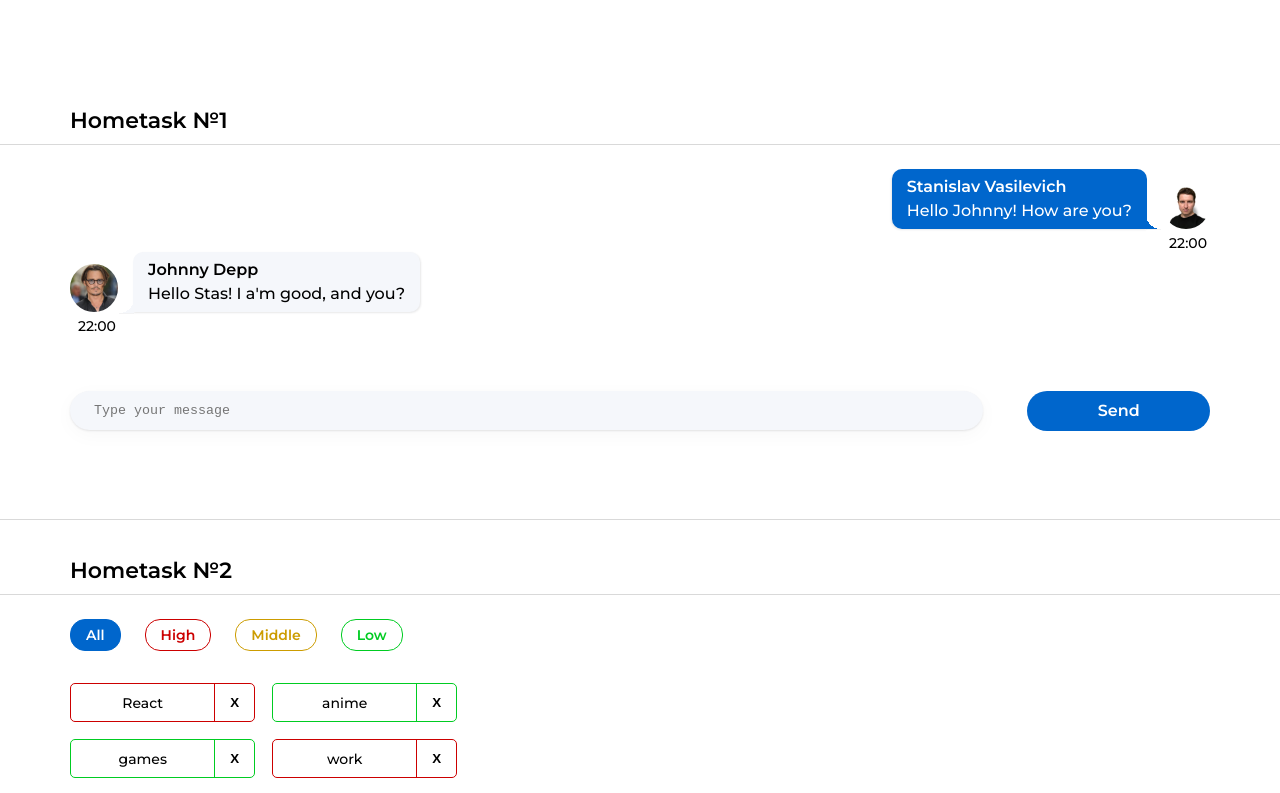
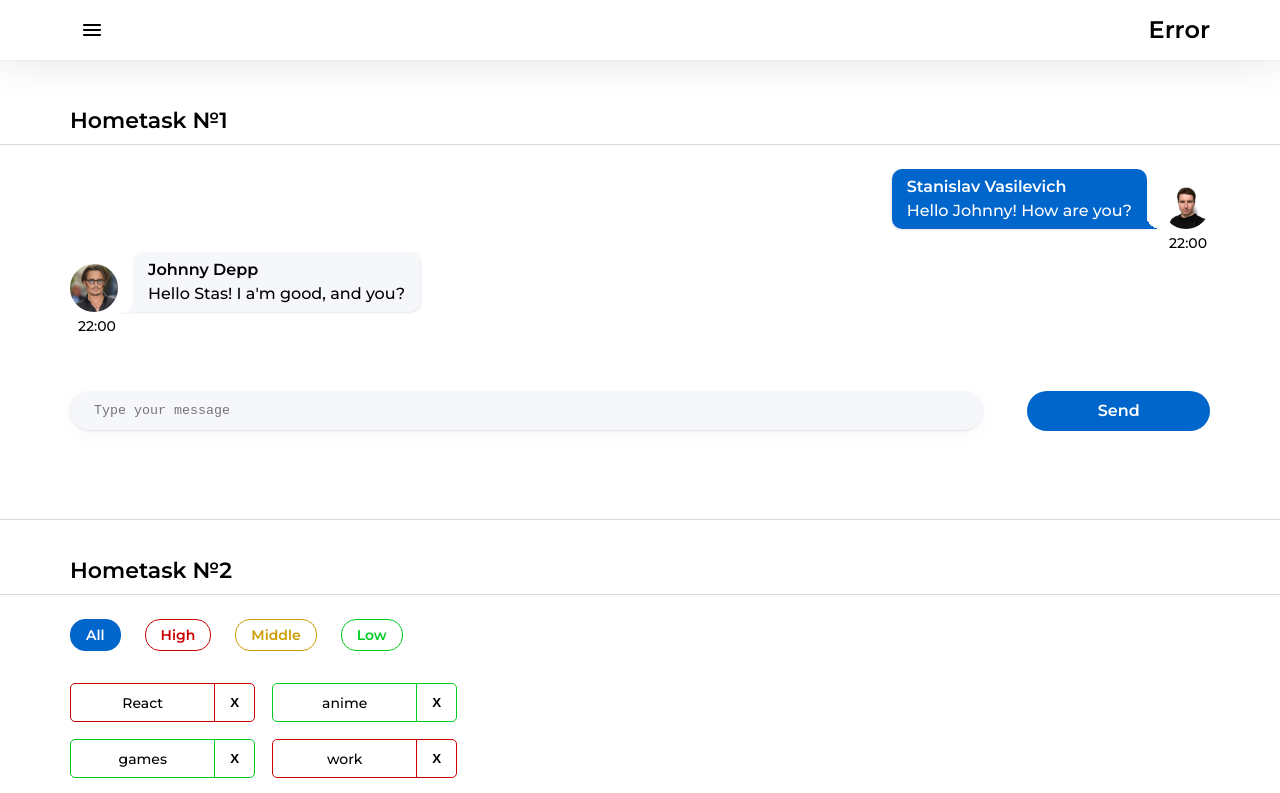
Before and after one commit to Stanislav-Vasilevich/ignat-homework, a React (Create React App) app: page / in a window 1280 px wide. Shown: the top 793 px of the page. Built offline with nearby package versions, Linux system fonts and the light colour scheme.

Commit message:
выполнил первое задание вторника

```diff
--- a/src/s1-main/App.module.css
+++ b/src/s1-main/App.module.css
@@ -28,3 +28,10 @@
   color: #000;
   margin: 0 0 10px;
 }
+
+@media screen and (max-width: 1280px) {
+	.container {
+		width: 100%;
+		padding: 0 70px;
+	}
+}
--- a/src/s1-main/App.tsx
+++ b/src/s1-main/App.tsx
@@ -1,19 +1,12 @@
 import React from 'react'
 import s from './App.module.css'
-import HW1 from '../s2-homeworks/hw01/HW1'
-import HW2 from '../s2-homeworks/hw02/HW2';
-import HW3 from "../s2-homeworks/hw03/HW3";
-import HW4 from "../s2-homeworks/hw04/HW4";
+import HW5 from "../s2-homeworks/hw05/HW5";
 
 function App() {
 	return (
 		<div className={s.App}>
-			<HW1/>
-			<HW2/>
-			<HW3/>
-			<HW4/>
 			{/*при выполнении дз 5 и более - закомментировать здесь дз 1-4, так как они есть внутри дз 5*/}
-			{/*<HW5/>*/}
+			<HW5/>
 		</div>
 	)
 }
--- a/src/s2-homeworks/hw05/HW5.tsx
+++ b/src/s2-homeworks/hw05/HW5.tsx
@@ -4,7 +4,6 @@ import { Layout } from './layout/Layout'
 import Pages from './Pages'
 
 /*
-* 1 - в файле Pages.tsx дописать роуты на все страницы
 * 2 - в файле Sidebar.tsx дописать className так чтоб вешался класс s.active когда мы уже на соответствующей странице
 * 3 - застилизовать хэдэр и сайдбар в соответствии с дизайном
 * */
--- a/src/s2-homeworks/hw05/Pages.tsx
+++ b/src/s2-homeworks/hw05/Pages.tsx
@@ -18,15 +18,15 @@ function Pages() {
             <Routes>
                 {/*роутинг будут писать студенты*/}
                 {/*в начале мы попадаем на страницу '/' и переходим сразу на страницу /pre-junior*/}
-                {/*<Route ...*/}
+                <Route path={'/'} element={(<PreJunior/>)}/>
 
                 {/*роуты для /pre-junior, /junior, /junior-plus*/}
-                {/*<Route ...*/}
-                {/*<Route ...*/}
-                {/*<Route ...*/}
+                <Route path={PATH.PRE_JUNIOR} element={(<PreJunior/>)}/>
+                <Route path={PATH.JUNIOR} element={(<Junior/>)}/>
+                <Route path={PATH.JUNIOR_PLUS} element={(<JuniorPlus/>)}/>
 
                 {/*роут для несуществующей страницы должен отрисовать <Error404 />*/}
-                {/*<Route ...*/}
+							<Route path={'/*'} element={(<Error404/>)}/>
             </Routes>
         </div>
     )
--- a/src/s2-homeworks/hw05/header/Header.module.css
+++ b/src/s2-homeworks/hw05/header/Header.module.css
@@ -1,8 +1,31 @@
 .burgerMenuIcon {
+	width: 24px;
+	height: 24px;
+	cursor: pointer;
+	padding: 10px;
+	box-sizing: content-box;
 }
 
 .header {
+	width: 100%;
+	height: 60px;
+	position: fixed;
+	top: 0;
+	left: 0;
+	background: #FFF;
+	box-shadow: 0 0 40px rgba(29, 33, 38, 0.13), 0 0 2px rgba(29, 33, 38, 0.1);
 }
 
-.header h1 {
+.content {
+	height: 100%;
+	display: flex;
+	justify-content: space-between;
+	align-items: center;
 }
+
+.title {
+	font-weight: 600;
+	font-size: 24px;
+	line-height: 1.2;
+	color: #000;
+}
--- a/src/s2-homeworks/hw05/header/Header.tsx
+++ b/src/s2-homeworks/hw05/header/Header.tsx
@@ -3,6 +3,7 @@ import burgerIcon from './burger.svg'
 import s from './Header.module.css'
 import {useLocation} from 'react-router-dom'
 import {PATH} from '../Pages'
+import s2 from "../../../s1-main/App.module.css";
 
 type PropsType = {
 	handleOpen: () => void
@@ -22,8 +23,8 @@ export const Header: FC<PropsType> = ({handleOpen}) => {
 					? 'Junior Plus'
 					: 'Error'
 	return (
-        <>
-            <div id={'hw5-header'} className={s.header}>
+		<header id={'hw5-header'} className={s.header}>
+			<div className={`${s2.container} ${s.content}`}>
 				<img
 					src={burgerIcon}
 					id={'hw5-burger-menu'}
@@ -31,8 +32,8 @@ export const Header: FC<PropsType> = ({handleOpen}) => {
 					onClick={handleOpen}
 					alt={'open menu'}
 				/>
-                <h1>{pageName}</h1>
+				<h1 className={s.title}>{pageName}</h1>
 			</div>
-        </>
+		</header>
 	)
 }
--- a/src/s2-homeworks/hw05/sidebar/Sidebar.module.css
+++ b/src/s2-homeworks/hw05/sidebar/Sidebar.module.css
@@ -1,25 +1,72 @@
 .sidebar {
+	width: 317px;
+	height: 100vh;
+	position: fixed;
+	top: 0;
+	left: -100%;
+	background: #FFF;
+	box-shadow: 0 10px 40px rgba(29, 33, 38, 0.13), 0 1px 2px rgba(29, 33, 38, 0.1);
+	z-index: 1;
+	padding: 63px 0 0 70px;
+	transition: .4s cubic-bezier(0.77, 0, 0.175, 1);
 }
 
-.sidebar.open {
+.open {
+	left: 0;
 }
 
 .background {
+	position: fixed;
+	top: 0;
+	left: 0;
+	width: 100%;
+	height: 100%;
+	background: #000;
+	opacity: 0.3;
+	z-index: 1;
+}
+
+.close {
+	width: 24px;
+	height: 24px;
+	padding: 10px;
+	box-sizing: content-box;
+	border: none;
+	position: absolute;
+	top: 16px;
+	right: 24px;
+	background: transparent;
+	cursor: pointer;
 }
 
 .nav {
+	display: flex;
+	flex-direction: column;
 }
 
-.nav a {
+.item, .active {
+	font-weight: 600;
+	font-size: 22px;
+	line-height: 27px;
+	color: #000;
+	text-decoration: none;
+	padding: 10px 0;
+	margin: 0 0 25px;
 }
 
-.nav a:hover {
+.item:hover {
+	font-weight: 600;
+	font-size: 22px;
+	line-height: 27px;
+	color: #58ACFF;
+	transition: .4s all;
 }
 
-.nav a.active {
-}
-.close {
+.item:last-of-type {
+	margin: 0;
 }
 
-.close img {
+.active {
+	text-decoration-line: underline;
+	color: #0059B2;
 }
--- a/src/s2-homeworks/hw05/sidebar/Sidebar.tsx
+++ b/src/s2-homeworks/hw05/sidebar/Sidebar.tsx
@@ -31,7 +31,7 @@ export const Sidebar: FC<PropsType> = ({open, handleClose}) => {
                         id={'hw5-pre-junior-link'}
                         to={PATH.PRE_JUNIOR}
                         onClick={handleClose}
-                        // className={...} // делает студент
+												className={(params) => params.isActive ? s.active : s.item}
                     >
                         Pre-junior
                     </NavLink>
@@ -39,7 +39,7 @@ export const Sidebar: FC<PropsType> = ({open, handleClose}) => {
                         id={'hw5-junior-link'}
                         to={PATH.JUNIOR}
                         onClick={handleClose}
-                        // className={...} // делает студент
+												className={(params) => params.isActive ? s.active : s.item}
                     >
                         Junior
                     </NavLink>
@@ -47,7 +47,7 @@ export const Sidebar: FC<PropsType> = ({open, handleClose}) => {
                         id={'hw5-junior-plus-link'}
                         to={PATH.JUNIOR_PLUS}
                         onClick={handleClose}
-                        // className={...} // делает студент
+												className={(params) => params.isActive ? s.active : s.item}
                     >
                         Junior Plus
                     </NavLink>
```
Lines whose indentation alone changed are shown as unchanged.
